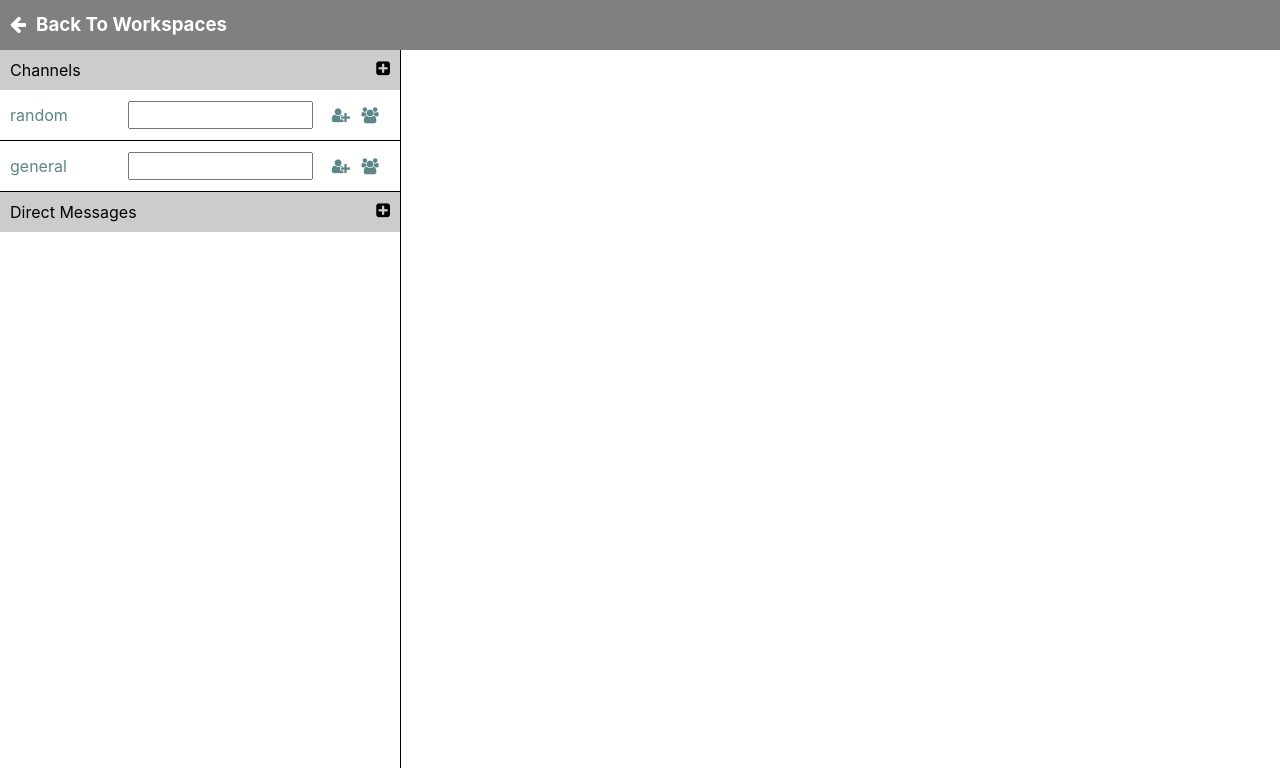
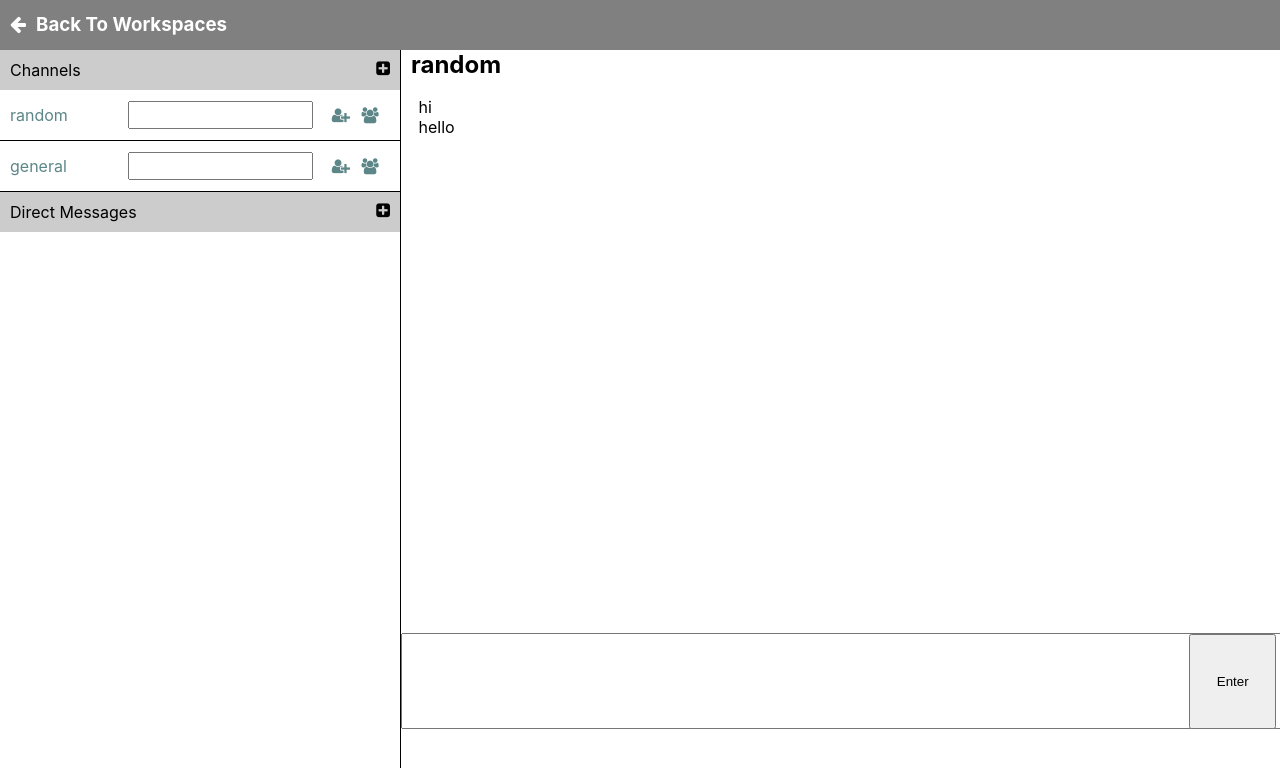
Before and after one commit to shilpapatwary/thinking-in-react, a React (Create React App) app in the folder ui/slack-app/: page / in a window 1280 px wide. Both pictures are taken after a click on the icon 487 px from the left and 90 px from the top of the page. Shown: the top 768 px of the page. Built offline with nearby package versions, Linux system fonts and the light colour scheme.

Commit message:
slack app messages module

```diff
--- a/ui/slack-app/src/App.js
+++ b/ui/slack-app/src/App.js
@@ -21,6 +21,7 @@ class App extends Component {
     this.showWorkspaces = this.showWorkspaces.bind(this);
     this.addChannelToWorkspace = this.addChannelToWorkspace.bind(this);
     this.startUserThread = this.startUserThread.bind(this);
+    this.saveMessages = this.saveMessages.bind(this);
   }
 
   showWorkspaces() {
@@ -56,6 +57,17 @@ class App extends Component {
     }
   }
 
+  saveMessages(cid, messages){
+    const workspaceIndex = data.workspaces.findIndex(w => w.id === this.state.selectedWorkspace);
+    if(workspaceIndex >= 0){
+      const channelIndex = data.workspaces[workspaceIndex].channels.findIndex(c => c.id === cid);
+      if(channelIndex >= 0) {
+        data.workspaces[workspaceIndex].channels[channelIndex].messages = messages;
+        this.setState({workspaces: data.workspaces});
+      }
+    }
+  }
+
   render() {
     return (
     <div>
@@ -63,7 +75,10 @@ class App extends Component {
         {this.state.showWorkspaces && <WorkspaceContainer workspaces={this.state.workspaces} openWorkspace={this.openWorkspace}></WorkspaceContainer>}
       </section>
       <section id="channelParentContainer">
-        {this.state.showChannels && <ChannelCointainer channels={this.state.channels} users={this.state.users} showWorkspaces={this.showWorkspaces} onAddChannel={this.addChannelToWorkspace} onUserThreadStart={this.startUserThread}></ChannelCointainer>}
+        {this.state.showChannels && <ChannelCointainer channels={this.state.channels}
+        users={this.state.users} showWorkspaces={this.showWorkspaces}
+        onAddChannel={this.addChannelToWorkspace} onUserThreadStart={this.startUserThread}
+        onMessageSent={this.saveMessages}></ChannelCointainer>}
       </section>
     </div>
     );
--- a/ui/slack-app/src/Slack.css
+++ b/ui/slack-app/src/Slack.css
@@ -86,8 +86,16 @@ color: #ffffff;
 .workspace i:hover{
     color: #00fff5;
 }
-
-
+#channelSectionContainer{
+    display:flex;
+    flex-direction:column;
+    height:100%;
+}
+#channelParentContainer{
+    height: 100vh;
+    display: flex;
+    flex-direction: column;
+}
 #channelParentContainer .addchannel{
     cursor: pointer;
      font-weight: bold;
@@ -123,7 +131,7 @@ color: #ffffff;
 
  #channelParentContainer .mainSection{
      display:flex;
-     height:100vh;
+     flex:3;
  }
  #channelParentContainer .channelsContainer{
      display:flex;
@@ -158,9 +166,14 @@ color: #ffffff;
  }
 
  #channelParentContainer .messageContainer{
-     height:429px;
      padding:2%;
      overflow: auto;
+     width:100%;
+     height:76%;
+ }
+ #channelParentContainer .inputContainer{
+    width:99.6%;
+    height:19%;
  }
  #channelParentContainer .messageInput{
      height:90px;
@@ -177,8 +190,10 @@ color: #ffffff;
      position: absolute;
  }
  #channelParentContainer  .channelMessages{
-     display: flex;
-     flex-direction: column;
+    display: flex;
+    flex-direction: row;
+    flex-wrap: wrap;
+    height:91%;
  }
 
  #addUserForm, #addChannelForm{
--- a/ui/slack-app/src/components/ChannelsContainer.jsx
+++ b/ui/slack-app/src/components/ChannelsContainer.jsx
@@ -1,5 +1,6 @@
 import React, { Component } from 'react';
 import Channel from './Channel';
+import Messages from './Messages';
 
 class channelsContainer extends Component {
  constructor(props){
@@ -7,10 +8,11 @@ class channelsContainer extends Component {
      this.state = {
          channels: props.channels,
          users: props.users,
-         selectedChannel:{},
+         selectedChannel:props.channels[0],
          showChannelForm: false,
          showMessageSection: true,
-         showUserForm: false
+         showUserForm: false,
+         hasChannels: props.channels.length > 0
      }
      this.setSelectedChannel = this.setSelectedChannel.bind(this);
      this.addChannelToWorkspace = this.addChannelToWorkspace.bind(this);
@@ -52,7 +54,7 @@ class channelsContainer extends Component {
  }
   render() {
     return (
-        <section>
+        <section id="channelSectionContainer">
             <header>
                 <section><h3 className="backButton" onClick={this.props.showWorkspaces}><i className="fa fa-arrow-left"></i>Back To Workspaces</h3></section>
             </header>
@@ -76,9 +78,10 @@ class channelsContainer extends Component {
                     </ul>
                 </div>
                {
-                   this.state.showMessageSection &&
+                   this.state.showMessageSection && this.state.hasChannels &&
                    <div className="messageSection" id="msgSec">
                         <h2 className='channelHeaderName'>{this.state.selectedChannel.name}</h2>
+                       <Messages channel={this.state.selectedChannel} key={this.state.selectedChannel.id} saveMessages={this.props.onMessageSent}></Messages>
                    </div>
                }
 
--- /dev/null
+++ b/ui/slack-app/src/components/Messages.jsx
@@ -0,0 +1,45 @@
+import React, { Component } from 'react';
+
+class Messages extends Component {
+constructor(props){
+    super(props);
+    this.state = {
+        channel: props.channel,
+        messages: props.channel.messages
+    };
+    this.submitMessage = this.submitMessage.bind(this);
+}
+
+submitMessage(event) {
+    event.preventDefault();
+    const messages = this.state.messages;
+    messages.push(document.getElementById(`message${this.state.channel.id}`).value);
+    this.setState({messages: messages});
+    this.props.saveMessages(this.state.channel.id, this.state.messages);
+}
+
+  render() {
+    return (
+        <div className="channelMessages" id={`messageContainer${this.state.channel.id}`}>
+            <div className="messageContainer">
+            {
+
+                  this.state.messages.map( (message, index) => {
+                    return <div key={index}>{message}</div>
+                    })
+
+            }
+            {console.log("constructing nessages", this.state.channel)}
+            </div>
+            <div className="inputContainer">
+                <form id={`messageForm${this.state.channel.id}`} data-id={this.state.channel.id}>
+                    <input type="text" id={`message${this.state.channel.id}`} name="message" className="messageInput" />
+                    <button className="submitMessage" id={`submit${this.state.channel.id}`} onClick={this.submitMessage}>Enter</button>
+                </form>
+            </div>
+        </div>
+    );
+  }
+}
+
+export default Messages;
--- a/ui/slack-app/src/data.json
+++ b/ui/slack-app/src/data.json
@@ -19,7 +19,8 @@
                     "users":[{
                         "id" :"user1",
                         "name" : "Shilpa"
-                    }]
+                    }],
+                    "messages":["hi", "hello"]
                 },
                 {
                     "id" : "gtyje786564",
@@ -28,7 +29,8 @@
                     "users":[{
                         "id" :"user1",
                         "name" : "Shilpa"
-                    }]
+                    }],
+                    "messages":[]
                 }
             ]
         },
@@ -47,7 +49,8 @@
                     "id" : "hufnr890",
                     "name" : "random",
                     "desc" : "",
-                    "users":[]
+                    "users":[],
+                    "messages":[]
                 }
             ]
         },
@@ -66,7 +69,8 @@
                     "id" : "ioferfj",
                     "name" : "random",
                     "desc" : "",
-                    "users":[]
+                    "users":[],
+                    "messages":[]
                 }
             ]
         }
```
